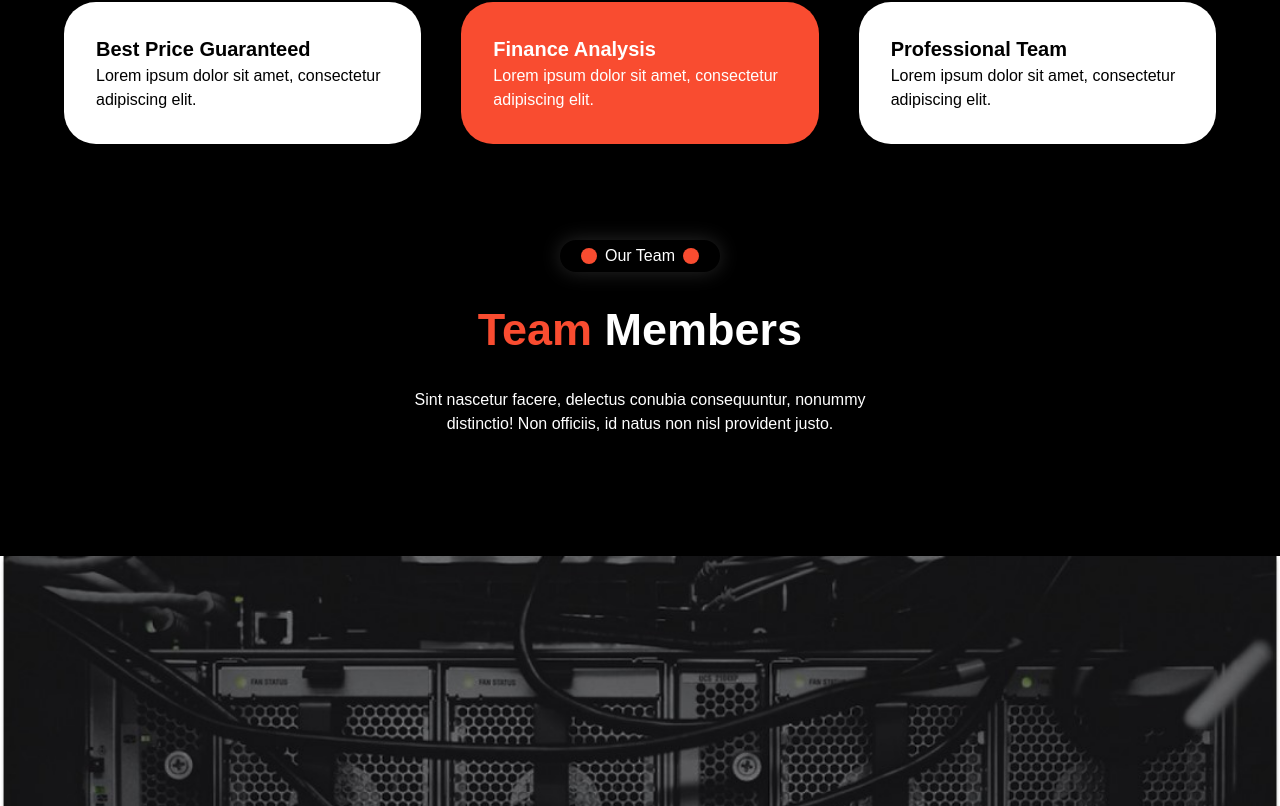
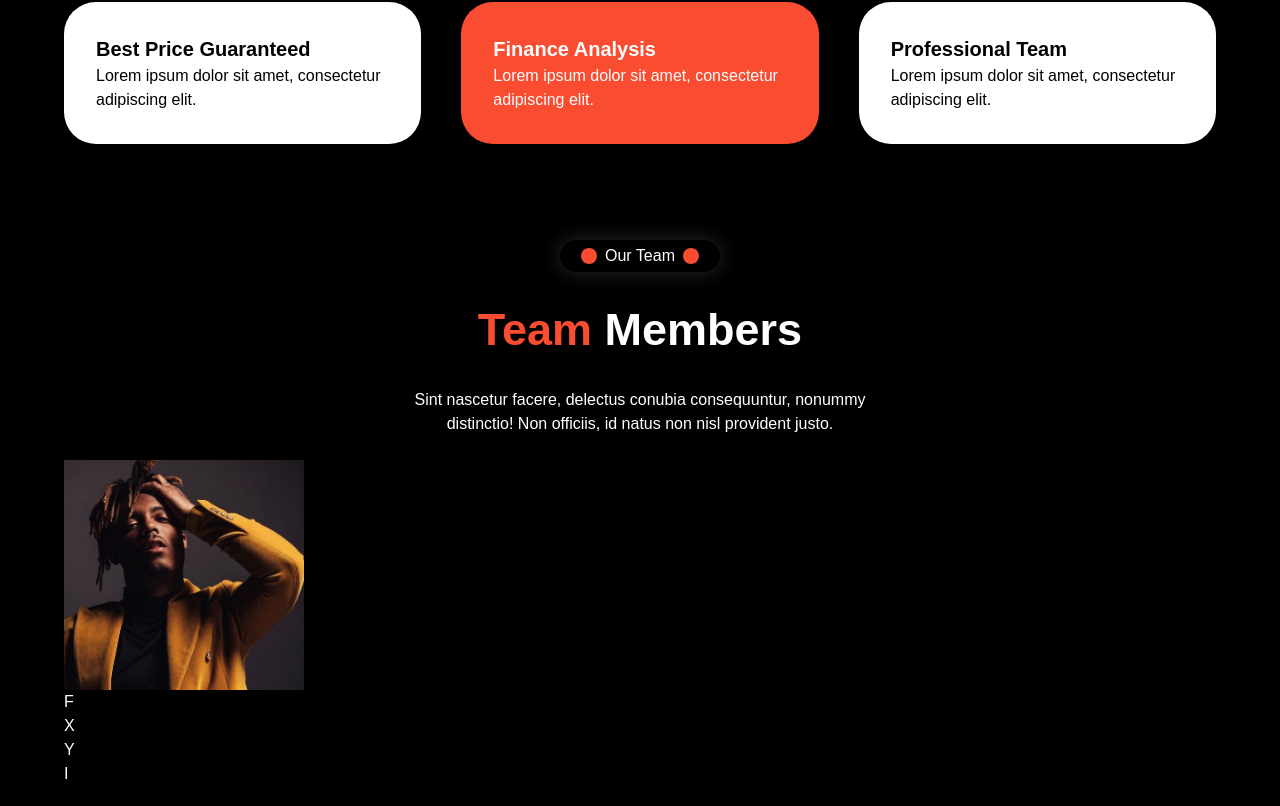
Before and after one commit to emdevelopa/maximillian, a React (Create React App) app: page / in a window 1280 px wide. Shown: the part 2994-3800 px from the top of the page. Built offline with nearby package versions, Linux system fonts and the light colour scheme.

Commit message:
good commit

```diff
--- a/src/App.js
+++ b/src/App.js
@@ -13,6 +13,7 @@ import image6 from "../src/images/Maximillian6.png";
 import image7 from "../src/images/Maximillian7.png";
 import image8 from "../src/images/Maximillian8.png";
 import image9 from "../src/images/Maximillian9.png";
+import juice from "../src/images/juice.jpg";
 
 class App extends Component {
   render() {
@@ -34,6 +35,7 @@ class App extends Component {
                 imageSeven={image7}
                 imageEight={image8}
                 imageNine={image9}
+                juice={juice}
               />
             }
           />
--- /dev/null
+++ b/src/components/about.jsx
@@ -0,0 +1,65 @@
+export default function About(props) {
+  return (
+    <>
+      <section className="text-white py-[6em] px-[4em]">
+        <h1 className="text-center font-bold text-[36px]">About Us</h1>
+        <div className=" flex justify-between gap-6">
+          <h1 className="text-[45px] font-bold w-[40%]">
+            <span className="text-[#F94C30]">Introduction</span> To Best <br />
+            Tech Agency!
+          </h1>
+
+          <p className="w-[30%] py-4">
+            Harum quisquam amet debitis pariatur quas? Nemo excepturi duis minim
+            nostrud officiis dolorem fugit itaque, fugiat excepturi modi, porta.
+          </p>
+          <p className="w-[30%] py-4">
+            Harum quisquam amet debitis pariatur quas? Nemo excepturi duis minim
+            nostrud officiis dolorem fugit itaque, fugiat excepturi modi, porta.
+          </p>
+        </div>
+        <div className="flex gap-10 mt-8">
+          <div className="p-[2em] rounded-[2em] bg-white text-black">
+            <h3 className="font-bold text-[20px]">Best Price Guaranteed</h3>
+            Lorem ipsum dolor sit amet, consectetur adipiscing elit.
+          </div>
+          <div className="p-[2em] rounded-[2em] bg-[#F94C30] text-white">
+            <h3 className="font-bold text-[20px]">Finance Analysis</h3>
+            Lorem ipsum dolor sit amet, consectetur adipiscing elit.
+          </div>
+          <div className="p-[2em] rounded-[2em] bg-white text-black">
+            <h3 className="font-bold text-[20px]">Professional Team</h3>
+            Lorem ipsum dolor sit amet, consectetur adipiscing elit.
+          </div>
+        </div>
+        <div className="flex flex-col gap-6">
+          <div className="flex items-center w-[10em] m-auto px-[1em] py-1 rounded-[4em] mt-[6em] justify-center gap-2 custom-shadow">
+            <div className="bg-[#F94C30] w-4 h-4 rounded-full"></div>Our Team{" "}
+            <div className="bg-[#F94C30] w-4 h-4 rounded-full"></div>
+          </div>
+          <div className=" flex items-center flex-col gap-6">
+            <h1 className="text-[45px] font-bold ">
+              <span className="text-[#F94C30]">Team</span> Members
+            </h1>
+            <p className="w-[40%] text-center">
+              Sint nascetur facere, delectus conubia consequuntur, nonummy
+              distinctio! Non officiis, id natus non nisl provident justo.
+            </p>
+          </div>
+          {/* Card Sections */}
+          <div className="">
+            <div className="w-[15em] rounded-[5em]">
+              <img src={props.juice} alt="juice" />
+              <div>
+                <p>F</p>
+                <p>X</p>
+                <p>Y</p>
+                <p>I</p>
+              </div>
+            </div>
+          </div>
+        </div>
+      </section>
+    </>
+  );
+}
--- a/src/components/home.jsx
+++ b/src/components/home.jsx
@@ -2,6 +2,7 @@ import { useState } from "react";
 import { FontAwesomeIcon } from "@fortawesome/react-fontawesome";
 import Carousel from "./Carousel";
 import ToggleBurger from "./Hamburger";
+import About from "./about";
 import {
   faAngleDown,
   faBook,
@@ -206,60 +207,7 @@ export default function Home(props) {
         </div>
 
         {/* About us */}
-        <section className="text-white py-[6em] px-[4em]">
-          <h1 className="text-center font-bold text-[36px]">About Us</h1>
-          <div className=" flex justify-between gap-6">
-            <h1 className="text-[45px] font-bold w-[40%]">
-              <span className="text-[#F94C30]">Introduction</span> To Best{" "}
-              <br />
-              Tech Agency!
-            </h1>
-
-            <p className="w-[30%] py-4">
-              Harum quisquam amet debitis pariatur quas? Nemo excepturi duis
-              minim nostrud officiis dolorem fugit itaque, fugiat excepturi
-              modi, porta.
-            </p>
-            <p className="w-[30%] py-4">
-              Harum quisquam amet debitis pariatur quas? Nemo excepturi duis
-              minim nostrud officiis dolorem fugit itaque, fugiat excepturi
-              modi, porta.
-            </p>
-          </div>
-          <div className="flex gap-10 mt-8">
-            <div className="p-[2em] rounded-[2em] bg-white text-black">
-              <h3 className="font-bold text-[20px]">Best Price Guaranteed</h3>
-              Lorem ipsum dolor sit amet, consectetur adipiscing elit.
-            </div>
-            <div className="p-[2em] rounded-[2em] bg-[#F94C30] text-white">
-              <h3 className="font-bold text-[20px]">Finance Analysis</h3>
-              Lorem ipsum dolor sit amet, consectetur adipiscing elit.
-            </div>
-            <div className="p-[2em] rounded-[2em] bg-white text-black">
-              <h3 className="font-bold text-[20px]">Professional Team</h3>
-              Lorem ipsum dolor sit amet, consectetur adipiscing elit.
-            </div>
-          </div>
-          <div className="flex flex-col gap-6">
-            <div className="flex items-center w-[10em] m-auto px-[1em] py-1 rounded-[4em] mt-[6em] justify-center gap-2 custom-shadow">
-              <div className="bg-[#F94C30] w-4 h-4 rounded-full"></div>Our Team{" "}
-              <div className="bg-[#F94C30] w-4 h-4 rounded-full"></div>
-            </div>
-            <div className=" flex items-center flex-col gap-6">
-              <h1 className="text-[45px] font-bold ">
-                <span className="text-[#F94C30]">Team</span> Members
-              </h1>
-              <p className="w-[40%] text-center">
-                Sint nascetur facere, delectus conubia consequuntur, nonummy
-                distinctio! Non officiis, id natus non nisl provident justo.
-              </p>
-            </div>
-            {/* Card Sections */}
-            <div>
-              <div></div>
-            </div>
-          </div>
-        </section>
+        <About juice={props.juice} />
         <footer className="bgImage h-[20em] flex items-end text-white justify-center">
           <p>&copy; 2023 MAXIMILLIAN All rights reserved</p>
         </footer>
```
Also changed, not shown: src/images/juice.jpg (added).
